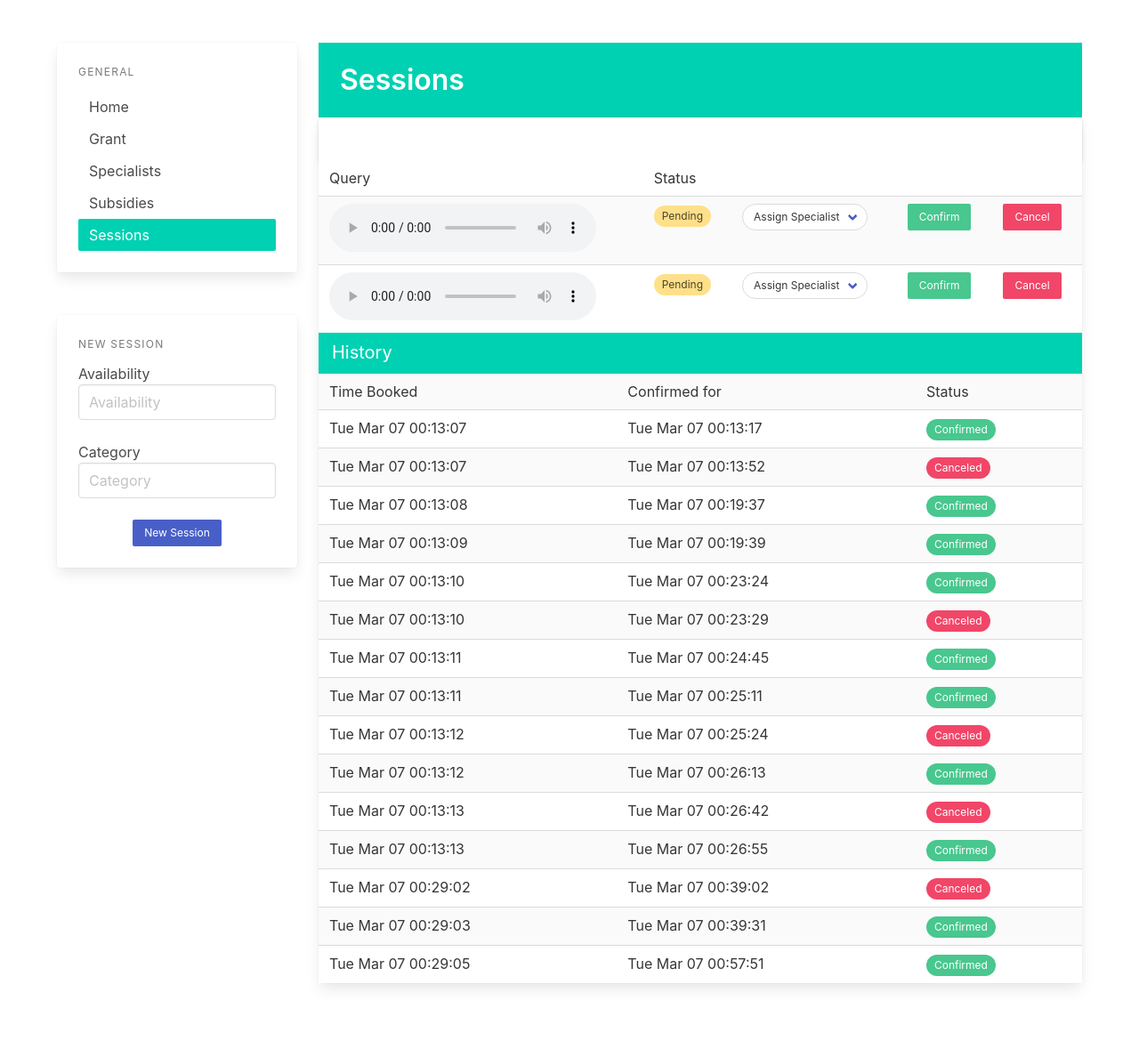
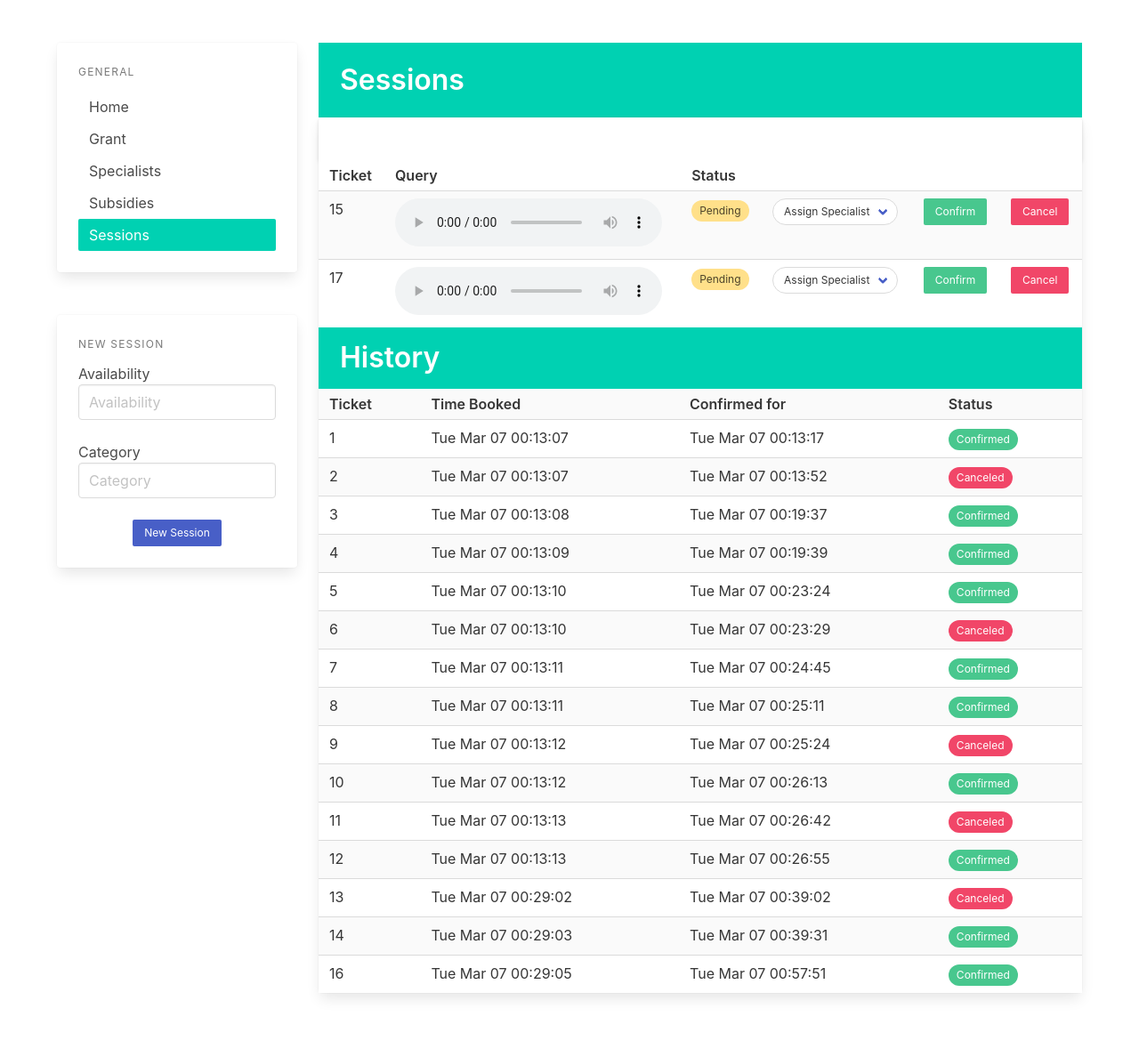
Before and after one commit to ochiengotieno304/AgriAssist, a Flask app: page /sessions in a window 1280 px wide. Shown: the part 52-1240 px from the top of the page at 89% size. Before the commit the page ends 1163 px from the top, so only its background shows below. Run offline with Flask 3, Linux system fonts and the light colour scheme; a user stored in the database is signed in; data comes from the database, SQL or seed files in the repository; both versions use the stored data as it was after the commit.

Commit message:
UI: minor UI improvements session page

```diff
--- a/app/templates/sessions.html
+++ b/app/templates/sessions.html
@@ -90,15 +90,17 @@
             <table class="table is-fullwidth is-striped">
               <tbody>
                 <tr>
-                  <td>Query</td>
-                  <td>Status</td>
+                  <td class="title is-6">Ticket</td>
+                  <td class="title is-6">Query</td>
+                  <td class="title is-6">Status</td>
                   <td></td>
                   <td colspan="2"></td>
                 </tr>
                 {% for session in pending %}
                 <tr>
+                  <td>{{ session.id }}</td>
                   <td><audio controls preload="auto">
-                      <source src="http://197.248.0.197:8080/acbea5aed109c92f6b1e09e63f0473c8.mp3" type="audio/mpeg">
+                      <source src="{{ session.queryl }}" type="audio/mpeg">
                     </audio>
                   </td>
                   <td><span class="tag is-warning is-rounded">Pending</span></td>
@@ -130,15 +132,17 @@
             <table class="table is-fullwidth is-striped">
               <tbody>
                 <tr>
-                  <td colspan="4" class="subtitle is-primary">History</td>
+                  <td colspan="4" class="title is-primary">History</td>
                 </tr>
                 <tr>
-                  <td>Time Booked</td>
-                  <td>Confirmed for</td>
-                  <td>Status</td>
+                  <td class="title is-6">Ticket</td>
+                  <td class="title is-6">Time Booked</td>
+                  <td class="title is-6">Confirmed for</td>
+                  <td class="title is-6">Status</td>
                 </tr>
                 {% for session in others %}
                 <tr>
+                  <td>{{ session.id }}</td>
                   <td>{{session.enqueue_on.strftime("%a %b %d %X")}}</td>
                   <td>{{session.confirmed_for.strftime("%a %b %d %X")}}</td>
                   {% if session.status == 1 %}
```
Also changed, not shown: instance/db.sqlite.
